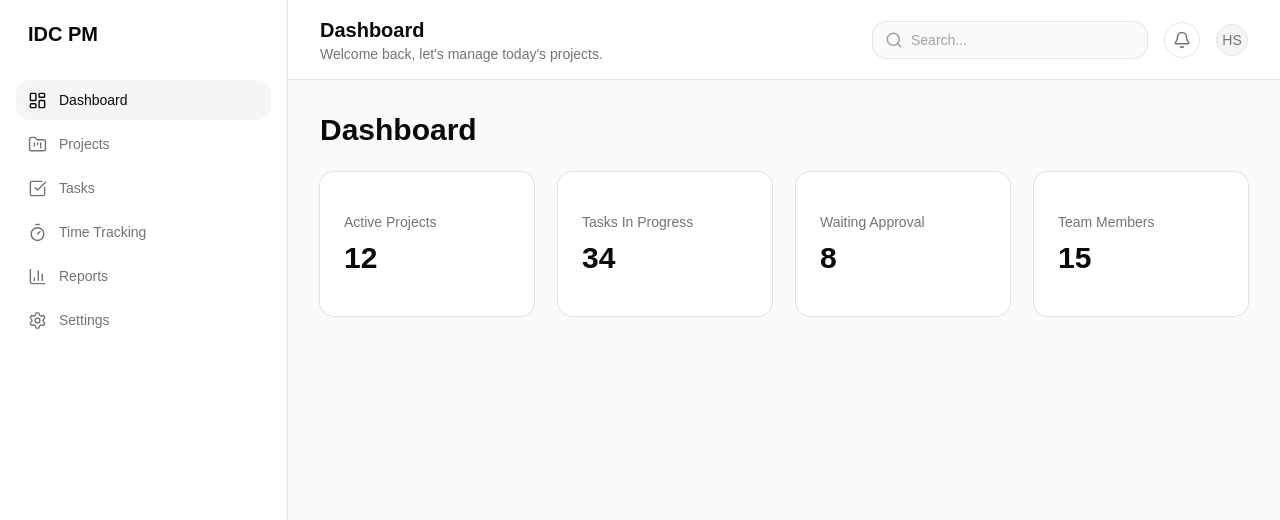
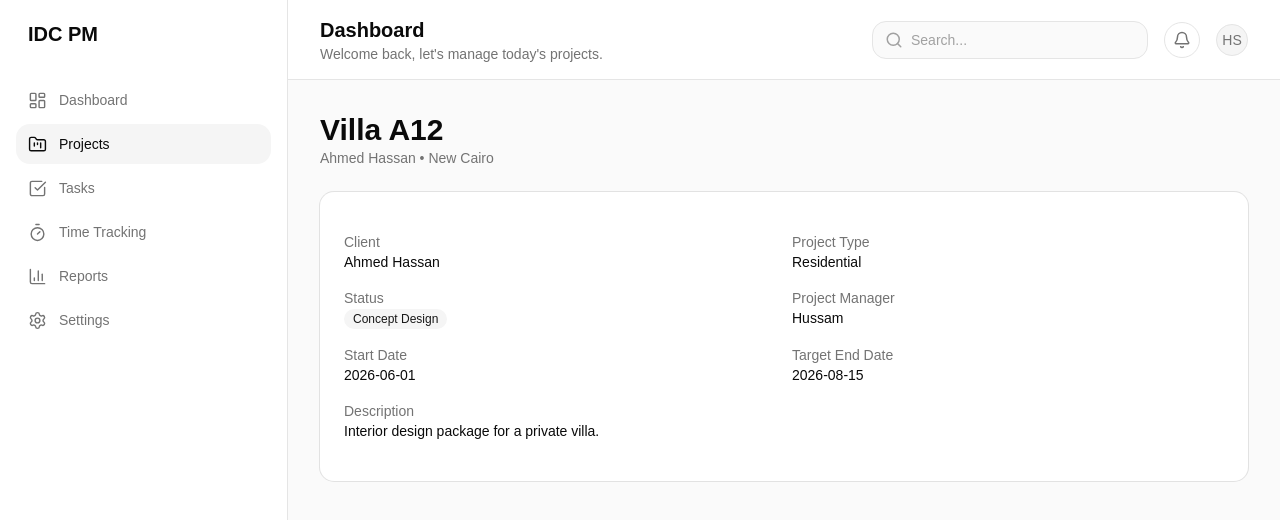
Before and after one commit to hussamshehata/idc-project-management, a React (Vite) app: page /projects/1 in a window 1280 px wide. Before the commit this address led to /. Shown: the top 520 px of the page. Built offline with nearby package versions, Linux system fonts and the light colour scheme.

Commit message:
feat: add project details navigation

```diff
--- /dev/null
+++ b/src/pages/ProjectDetails.jsx
@@ -0,0 +1,68 @@
+import { useParams } from "react-router-dom";
+import { Badge } from "@/components/ui/badge";
+import { Card, CardContent } from "@/components/ui/card";
+import { initialProjects } from "@/features/projects/data/mockProjects";
+
+export default function ProjectDetails() {
+    const { id } = useParams();
+
+    const project = initialProjects.find(
+        (project) => project.id === Number(id)
+    );
+
+    if (!project) {
+        return <h1 className="text-3xl font-bold">Project not found</h1>;
+    }
+
+    return (
+        <div className="space-y-6">
+            <div>
+                <h1 className="text-3xl font-bold text-neutral-950">
+                    {project.name}
+                </h1>
+                <p className="text-sm text-neutral-500">
+                    {project.clientName} • {project.location}
+                </p>
+            </div>
+
+            <Card>
+                <CardContent className="grid gap-4 p-6 md:grid-cols-2">
+                    <div>
+                        <p className="text-sm text-neutral-500">Client</p>
+                        <p className="font-medium">{project.clientName}</p>
+                    </div>
+
+                    <div>
+                        <p className="text-sm text-neutral-500">Project Type</p>
+                        <p className="font-medium">{project.projectType}</p>
+                    </div>
+
+                    <div>
+                        <p className="text-sm text-neutral-500">Status</p>
+                        <Badge variant="secondary">{project.status}</Badge>
+                    </div>
+
+                    <div>
+                        <p className="text-sm text-neutral-500">Project Manager</p>
+                        <p className="font-medium">{project.projectManager}</p>
+                    </div>
+
+                    <div>
+                        <p className="text-sm text-neutral-500">Start Date</p>
+                        <p className="font-medium">{project.startDate}</p>
+                    </div>
+
+                    <div>
+                        <p className="text-sm text-neutral-500">Target End Date</p>
+                        <p className="font-medium">{project.targetEndDate}</p>
+                    </div>
+
+                    <div className="md:col-span-2">
+                        <p className="text-sm text-neutral-500">Description</p>
+                        <p className="font-medium">{project.description}</p>
+                    </div>
+                </CardContent>
+            </Card>
+        </div>
+    );
+}
--- a/src/pages/Projects.jsx
+++ b/src/pages/Projects.jsx
@@ -1,6 +1,8 @@
+import { useState } from "react";
+import { Link } from "react-router-dom";
+
 import { Badge } from "@/components/ui/badge";
 import { Card, CardContent } from "@/components/ui/card";
-import { useState } from "react";
 
 import CreateProjectDialog from "@/features/projects/components/CreateProjectDialog";
 import { initialProjects } from "@/features/projects/data/mockProjects";
@@ -14,47 +16,78 @@ export default function Projects() {
 
     return (
         <div className="space-y-6">
+            {/* Header */}
             <div className="flex items-center justify-between">
                 <div>
-                    <h1 className="text-3xl font-bold text-neutral-950">Projects</h1>
+                    <h1 className="text-3xl font-bold text-neutral-950">
+                        Projects
+                    </h1>
+
                     <p className="text-sm text-neutral-500">
                         Manage interior design projects, phases, and delivery status.
                     </p>
                 </div>
 
-                <CreateProjectDialog onCreate={handleCreateProject} />
+                <CreateProjectDialog
+                    onCreate={handleCreateProject}
+                />
             </div>
 
+            {/* Statistics */}
             <div className="grid gap-4 md:grid-cols-3">
                 <Card>
                     <CardContent className="p-5">
-                        <p className="text-sm text-neutral-500">Total Projects</p>
-                        <h2 className="mt-2 text-3xl font-bold">{projects.length}</h2>
-                    </CardContent>
-                </Card>
+                        <p className="text-sm text-neutral-500">
+                            Total Projects
+                        </p>
 
-                <Card>
-                    <CardContent className="p-5">
-                        <p className="text-sm text-neutral-500">In Progress</p>
                         <h2 className="mt-2 text-3xl font-bold">
-                            {projects.filter((project) => project.status === "In Progress").length}
+                            {projects.length}
                         </h2>
                     </CardContent>
                 </Card>
 
                 <Card>
                     <CardContent className="p-5">
-                        <p className="text-sm text-neutral-500">Waiting Approval</p>
+                        <p className="text-sm text-neutral-500">
+                            In Progress
+                        </p>
+
                         <h2 className="mt-2 text-3xl font-bold">
-                            {projects.filter((project) => project.status === "Waiting Approval").length}
+                            {
+                                projects.filter(
+                                    (project) =>
+                                        project.status === "In Progress"
+                                ).length
+                            }
+                        </h2>
+                    </CardContent>
+                </Card>
+
+                <Card>
+                    <CardContent className="p-5">
+                        <p className="text-sm text-neutral-500">
+                            Waiting Approval
+                        </p>
+
+                        <h2 className="mt-2 text-3xl font-bold">
+                            {
+                                projects.filter(
+                                    (project) =>
+                                        project.status === "Waiting Approval"
+                                ).length
+                            }
                         </h2>
                     </CardContent>
                 </Card>
             </div>
 
+            {/* Project List */}
             <div className="rounded-2xl border bg-white">
                 <div className="border-b px-6 py-4">
-                    <h2 className="font-semibold">Project List</h2>
+                    <h2 className="font-semibold">
+                        Project List
+                    </h2>
                 </div>
 
                 <div className="divide-y">
@@ -63,13 +96,30 @@ export default function Projects() {
                             key={project.id}
                             className="grid grid-cols-5 items-center gap-4 px-6 py-4 text-sm"
                         >
-                            <div className="font-medium text-neutral-950">{project.name}</div>
-                            <div className="text-neutral-500">{project.clientName}</div>
-                            <div className="text-neutral-500">{project.projectType}</div>
+                            <Link
+                                to={`/projects/${project.id}`}
+                                className="font-medium text-neutral-950 hover:underline"
+                            >
+                                {project.name}
+                            </Link>
+
+                            <div className="text-neutral-500">
+                                {project.clientName}
+                            </div>
+
+                            <div className="text-neutral-500">
+                                {project.projectType}
+                            </div>
+
                             <div>
-                                <Badge variant="secondary">{project.status}</Badge>
+                                <Badge variant="secondary">
+                                    {project.status}
+                                </Badge>
                             </div>
-                            <div className="text-neutral-500">{project.targetEndDate}</div>
+
+                            <div className="text-neutral-500">
+                                {project.targetEndDate}
+                            </div>
                         </div>
                     ))}
                 </div>
--- a/src/routes/AppRoutes.jsx
+++ b/src/routes/AppRoutes.jsx
@@ -6,6 +6,7 @@ import Reports from "@/pages/Reports";
 import Settings from "@/pages/Settings";
 import Dashboard from "@/pages/Dashboard";
 import Projects from "@/pages/Projects";
+import ProjectDetails from "@/pages/ProjectDetails";
 
 export default function AppRoutes() {
     return (
@@ -17,6 +18,7 @@ export default function AppRoutes() {
                 <Route path="/time-tracking" element={<TimeTracking />} />
                 <Route path="/reports" element={<Reports />} />
                 <Route path="/settings" element={<Settings />} />
+                <Route path="/projects/:id" element={<ProjectDetails />} />
             </Route>
 
             <Route path="*" element={<Navigate to="/" replace />} />
```
